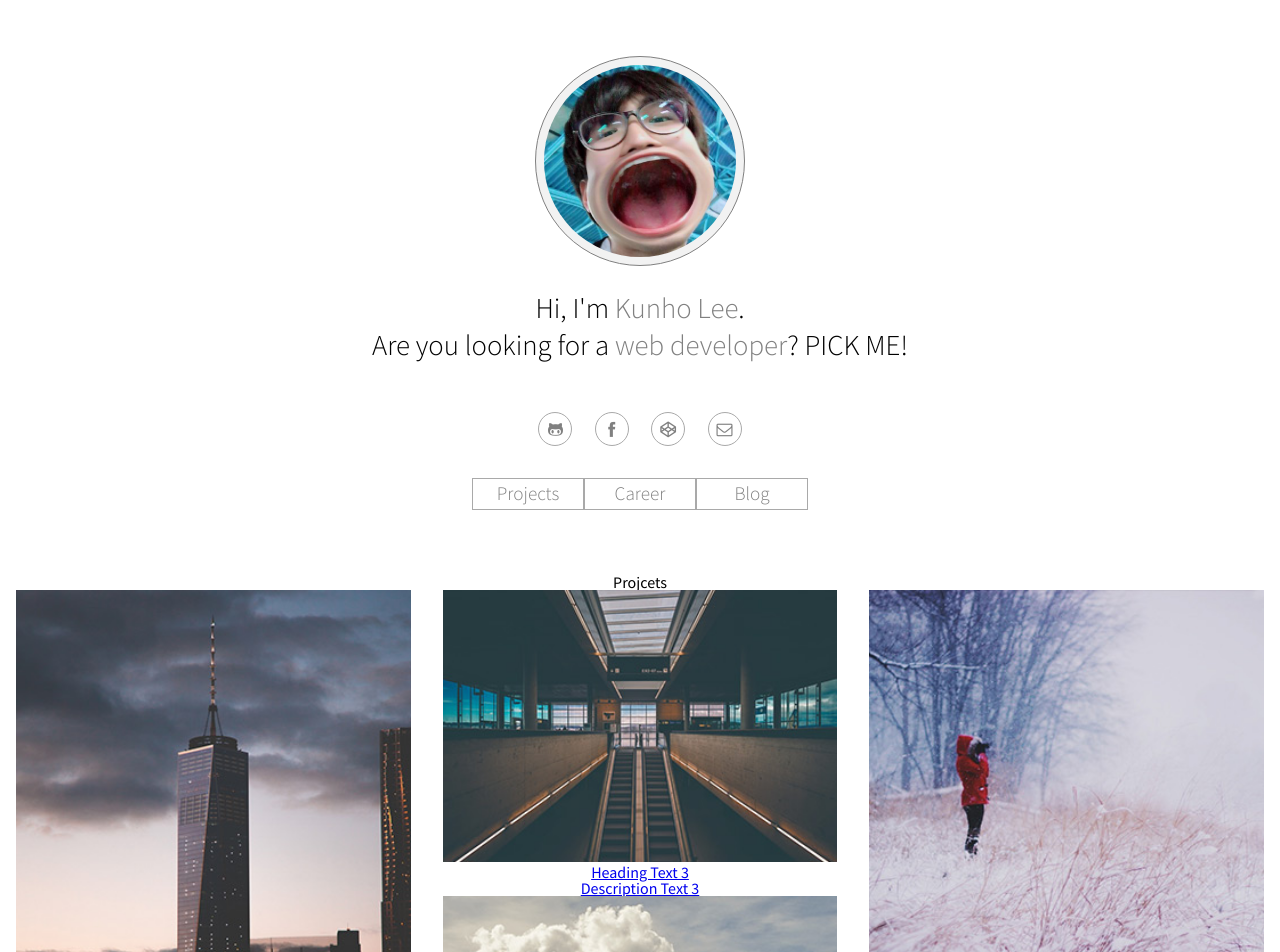
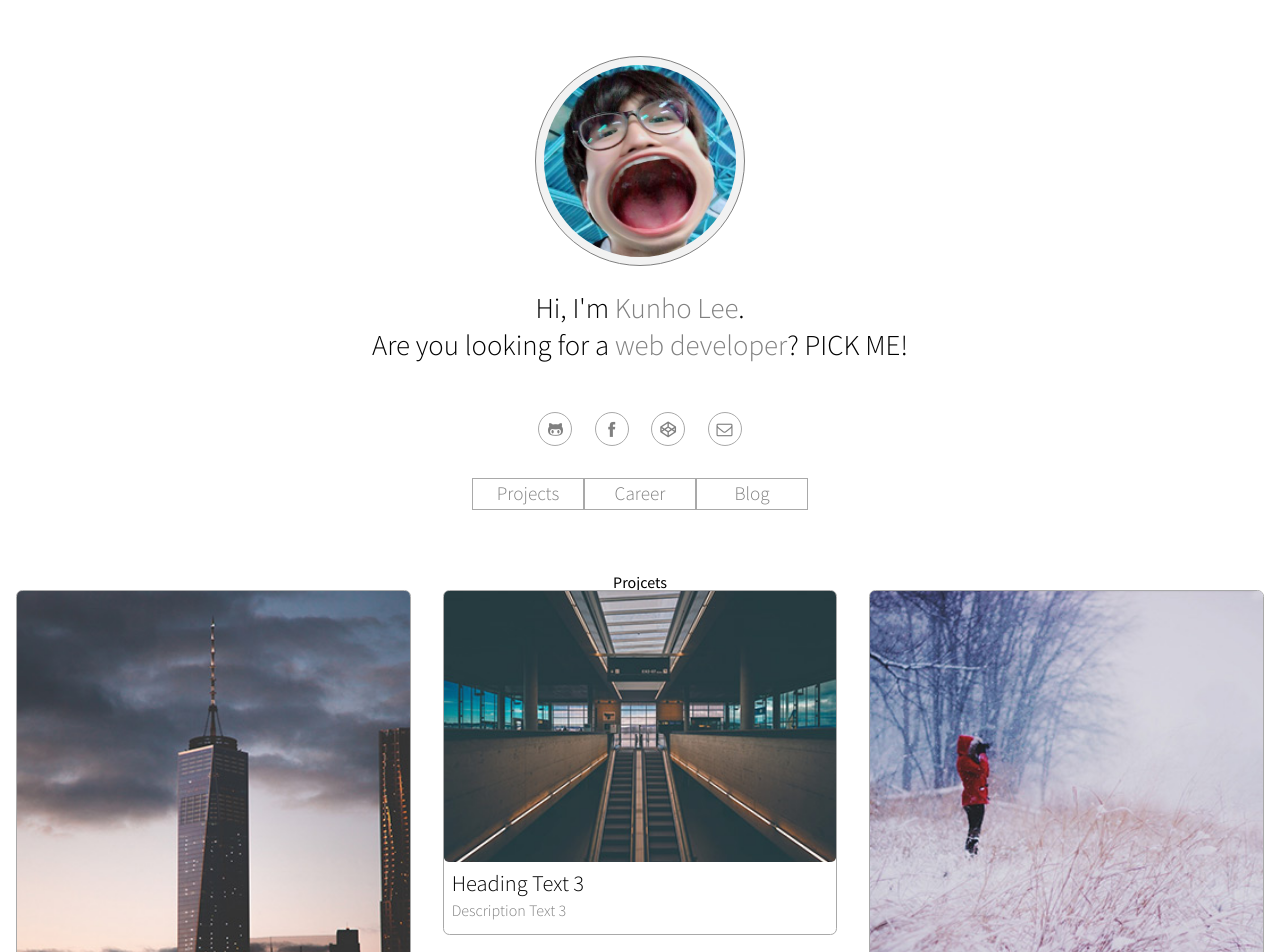
Before and after one commit to daengdaengLee/portfolio, a Vue app: page /#/ in a window 1280 px wide. Shown: the top 952 px of the page. Built offline with nearby package versions, Linux system fonts and the light colour scheme; the HTML template or start-up script is replaced by a standard one.

Commit message:
thumbnail 디자인 작업

```diff
--- a/src/components/PortfolioThumbnail.vue
+++ b/src/components/PortfolioThumbnail.vue
@@ -1,9 +1,9 @@
 <template>
   <a :href="linkUrl" target="_blank" class="PortfolioThumbnail">
-    <article>
-      <img :src="imgUrl" :alt="altMessage">
-      <h3>{{ headingText }}</h3>
-      <p>{{ descripttionText }}</p>
+    <article class="ThumbnailArticle">
+      <img :src="imgUrl" :alt="altMessage" class="ThumbnailImage">
+      <h3 class="ThumbnailHeading">{{ headingText }}</h3>
+      <p class="ThumbnailDesc">{{ descripttionText }}</p>
     </article>
   </a>
 </template>
@@ -37,7 +37,31 @@ export default {
 </script>
 
 <style scoped>
-.PortfolioThumbnail article img {
+.PortfolioThumbnail {
+  text-decoration: none;
+  color: black;
+  text-align: left;
+  font-weight: 300;
+  display: block;
+  box-sizing: border-box;
+  border: 1px solid darkgray;
+  border-radius: 0.4rem;
+  margin-bottom: 2rem;
+}
+.PortfolioThumbnail .ThumbnailArticle .ThumbnailImage {
   width: 100%;
+  border-radius: 0.3rem;
+}
+.PortfolioThumbnail .ThumbnailArticle .ThumbnailImage:hover {
+  opacity: 0.7;
+}
+.PortfolioThumbnail .ThumbnailArticle .ThumbnailHeading {
+  font-size: 1.4rem;
+  padding: 0.5rem 0.5rem 0 0.5rem;
+}
+.PortfolioThumbnail .ThumbnailArticle .ThumbnailDesc {
+  box-sizing: border-box;
+  color: gray;
+  padding: 0.5rem 0.5rem 1rem 0.5rem;
 }
 </style>
```
